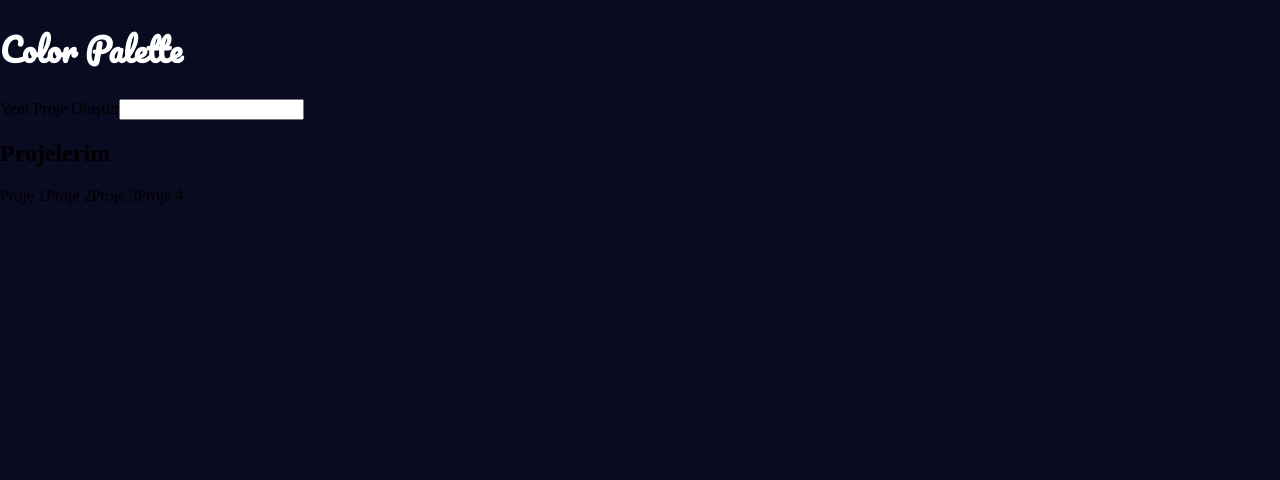
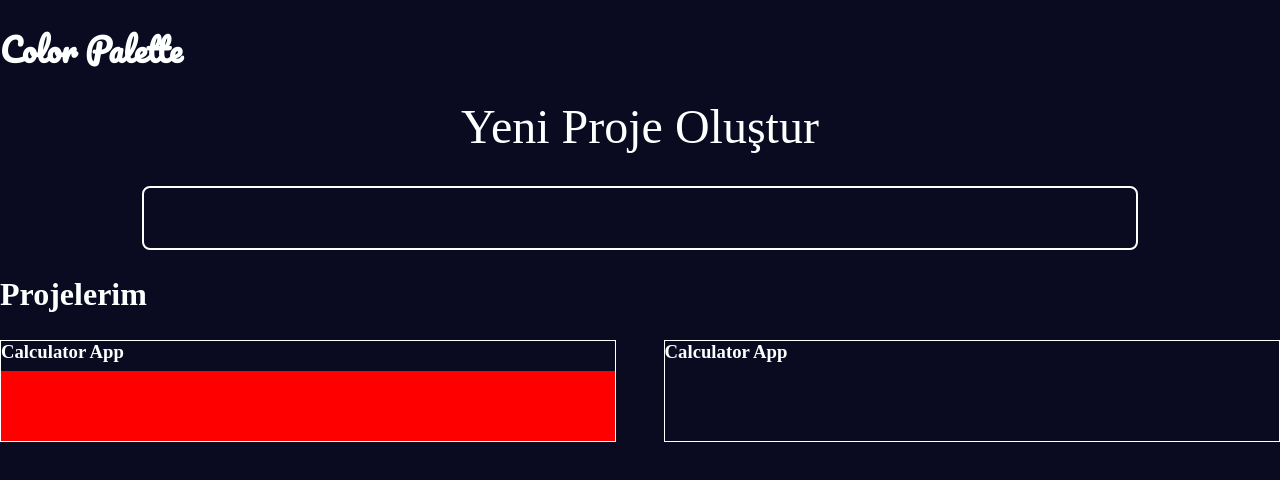
Before and after one commit to UTKUC3NGIZ/color_palette, a React (Create React App) app: page / in a window 1280 px wide. Shown: the top 480 px of the page. Built offline with nearby package versions, Linux system fonts and the light colour scheme; a web font is replaced by a local one.

Commit message:
create page design completed

```diff
--- a/src/components/ColorsPage/Colors.js
+++ b/src/components/ColorsPage/Colors.js
@@ -27,7 +27,6 @@ function Colors() {
                 </span>
                 <div>
                   <span>
-                    {" "}
                     <TiTimes />
                   </span>
                   <h3>{color.color}</h3>
--- a/src/components/CreatePage/Create.js
+++ b/src/components/CreatePage/Create.js
@@ -4,17 +4,25 @@ import "./style.css";
 function Create() {
   return (
     <>
-      <div>
+      <div className="createProject">
         <label htmlFor="">Yeni Proje Oluştur</label>
         <input type="text" />
       </div>
-      <div>
+      <div className="lastProject">
         <h2>Projelerim</h2>
         <div>
-          <span>Proje 1</span>
-          <span>Proje 2</span>
-          <span>Proje 3</span>
-          <span>Proje 4</span>
+          <div>
+            <h3>Calculator App</h3>
+            <div>
+              <span></span>
+              <span></span>
+              <span></span>
+              <span></span>
+            </div>
+          </div>
+          <div>
+            <h3>Calculator App</h3>
+          </div>
         </div>
       </div>
     </>
--- a/src/components/CreatePage/style.css
+++ b/src/components/CreatePage/style.css
@@ -1,3 +1,46 @@
+.createProject {
+  display: flex;
+  flex-direction: column;
+  text-align: center;
+  align-items: center; }
+  .createProject label {
+    color: #feffff;
+    font-size: 3rem;
+    padding-bottom: 2rem; }
+  .createProject input {
+    padding: 1rem;
+    width: 75%;
+    font-size: 1.5rem;
+    background-color: #0a0a20;
+    color: white;
+    border: 2px solid white;
+    border-radius: 0.5rem; }
+    .createProject input:focus {
+      outline: none; }
 
+.lastProject h2 {
+  color: #feffff;
+  font-size: 2rem; }
+.lastProject > div {
+  display: flex;
+  flex-wrap: wrap;
+  justify-content: space-between; }
+  .lastProject > div > div {
+    display: flex;
+    flex-direction: column;
+    width: 48%;
+    height: 100px;
+    color: #feffff;
+    border: 1px solid white; }
+    .lastProject > div > div h3 {
+      margin: 0;
+      margin-bottom: .5rem; }
+    .lastProject > div > div div {
+      display: flex;
+      height: 100%; }
+      .lastProject > div > div div span {
+        flex: 1;
+        height: auto;
+        background-color: red; }
 
 /*# sourceMappingURL=style.css.map */
--- a/src/components/CreatePage/style.scss
+++ b/src/components/CreatePage/style.scss
@@ -0,0 +1,56 @@
+.createProject {
+  display: flex;
+  flex-direction: column;
+  text-align: center;
+  align-items: center;
+  label {
+    color: #feffff;
+    font-size: 3rem;
+    padding-bottom: 2rem;
+  }
+  input {
+    padding: 1rem;
+    width: 75%;
+    font-size: 1.5rem;
+    background-color: #0a0a20;
+    color: white;
+    border: 2px solid white;
+    border-radius: 0.5rem;
+    &:focus {
+      outline: none;
+    }
+  }
+}
+
+.lastProject {
+  h2 {
+    color: #feffff;
+    font-size: 2rem;
+  }
+  > div {
+    display: flex;
+    flex-wrap: wrap;
+    justify-content: space-between;
+    > div {
+      display: flex;
+      flex-direction: column;
+      width: 48%;
+      height: 100px;
+      color: #feffff;
+      border: 1px solid white;
+      h3 {
+        margin: 0;
+        margin-bottom: .5rem;
+      }
+      div {
+        display: flex;
+        height: 100%;
+        span {
+          flex: 1;
+          height: auto;
+          background-color: red;
+        }
+      }
+    }
+  }
+}
```
Also changed, not shown: 1 other file (tests, documents, lock files or other folders).
